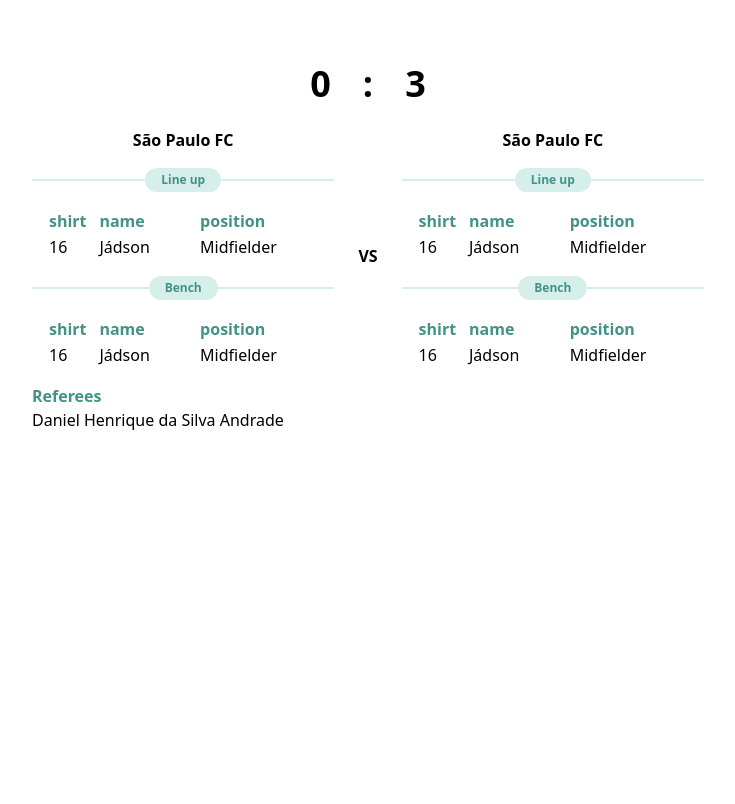
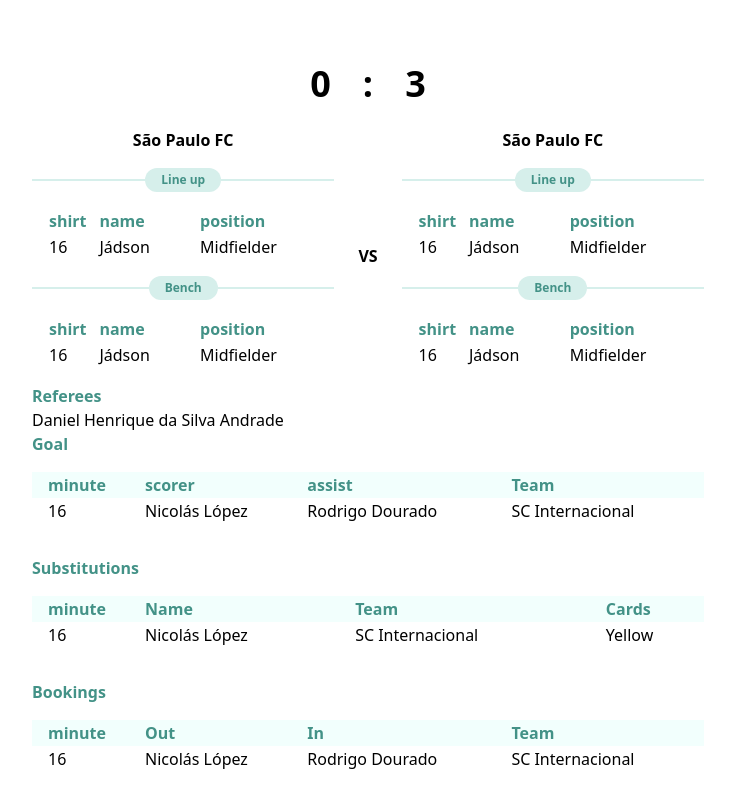
Before and after one commit to sasirat/EveryMatrix-football-data, a Next.js app: page /match in a window 1280 px wide. Shown: the whole page, without its empty margins (272-1007 px from the left). Built offline with nearby package versions, Linux system fonts and the light colour scheme.

Commit message:
Update match page

```diff
--- a/pages/match.js
+++ b/pages/match.js
@@ -2,6 +2,9 @@ import Lineup from '../components/Lineup'
 import Layout from '../components/Layout'
 import Bench from '../components/bench'
 import Referees from '../components/Referees'
+import Goal from '../components/Goal'
+import Substitutions from '../components/Substitutions'
+import Bookings from '../components/Bookings'
 
 const Match = () => {
   return (
@@ -28,6 +31,9 @@ const Match = () => {
           </div>
         </div>
         <Referees />
+        <Goal />
+        <Substitutions />
+        <Bookings />
       </Layout>
     </div>
   )
```
